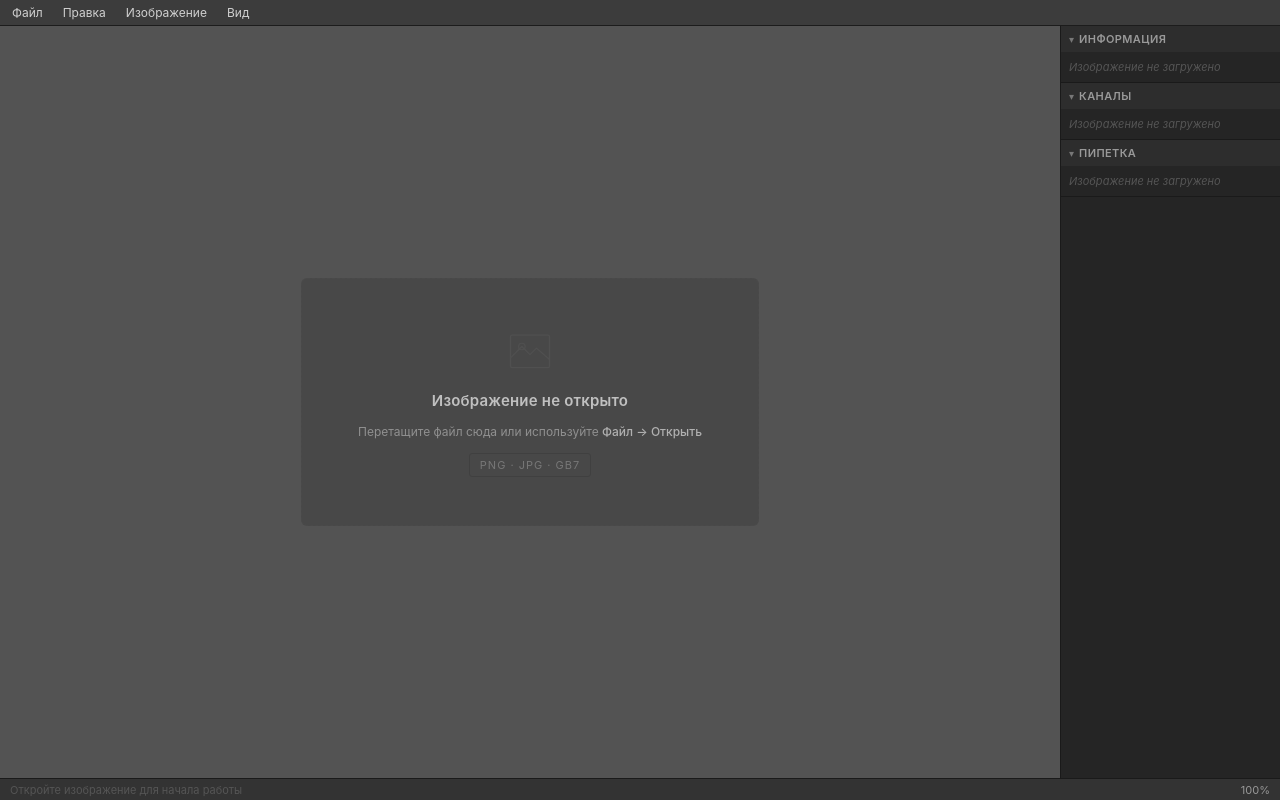
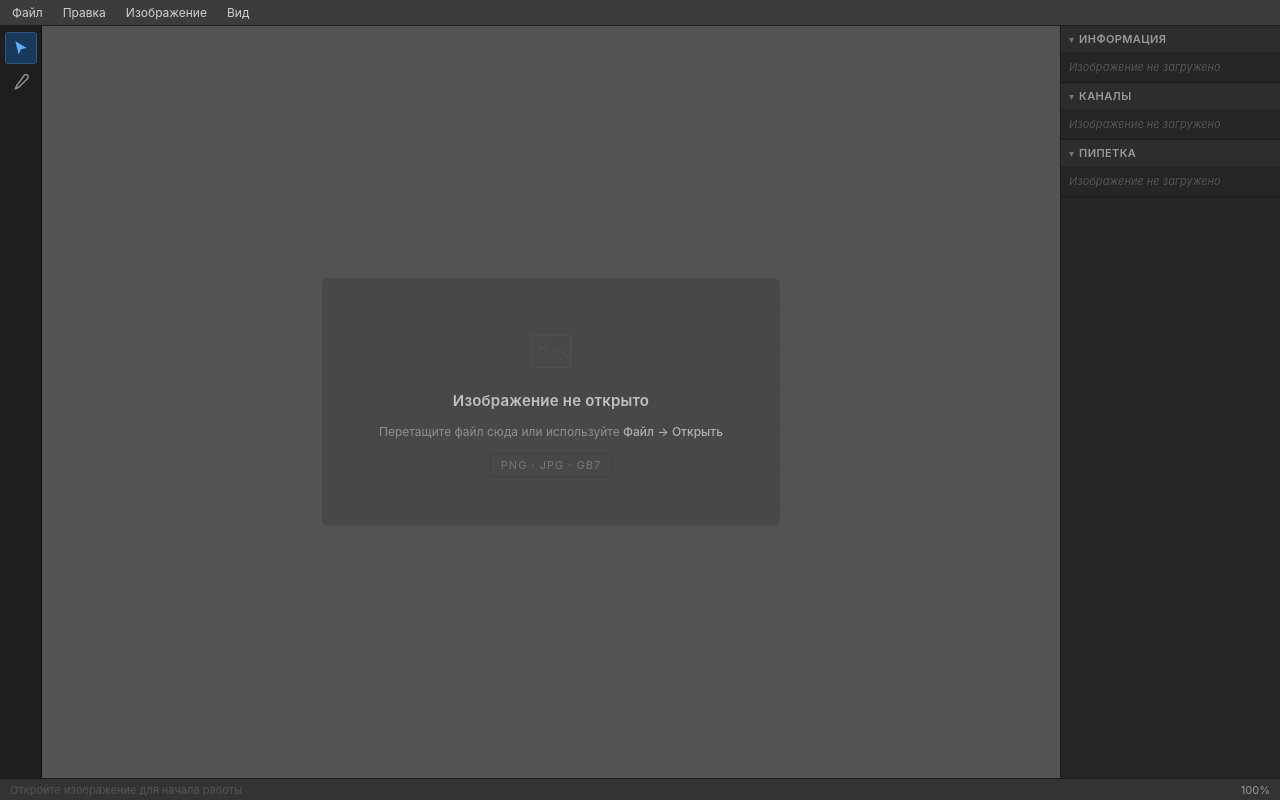
Before and after one commit to FrontendCourseMP/photoshop-98ryba4ok, a React (Vite) app: page / in a window 1280 px wide. Built offline with nearby package versions, Linux system fonts and the light colour scheme.

Commit message:
feat: добавить инструмент «Пипетка» и панель информации о пикселе

```diff
--- a/src/App.tsx
+++ b/src/App.tsx
@@ -1,7 +1,9 @@
-import { useState, useRef } from 'react';
-import type { ImageState } from './types';
+import { useState, useRef, useEffect } from 'react';
+import type { ImageState, ChannelId, PickedPixel, ActiveTool } from './types';
 import { decodeGB7, encodeGB7 } from './codecs/gb7';
+import { getChannelIds } from './utils/colorChannels';
 import { MenuBar } from './components/MenuBar/MenuBar';
+import { Toolbar } from './components/Toolbar/Toolbar';
 import { CanvasArea, snapZoom } from './components/CanvasArea/CanvasArea';
 import { RightPanel } from './components/RightPanel/RightPanel';
 import { StatusBar } from './components/StatusBar/StatusBar';
@@ -19,7 +21,38 @@ function App() {
   });
   const [error, setError] = useState<string | null>(null);
   const [zoom, setZoom] = useState(100);
+  const [activeChannels, setActiveChannels] = useState<Set<ChannelId>>(new Set());
+  const [activeTool, setActiveTool] = useState<ActiveTool>('pointer');
+  const [pickedPixel, setPickedPixel] = useState<PickedPixel | null>(null);
   const fileInputRef = useRef<HTMLInputElement>(null);
+
+  // Reset channels when a new image is loaded
+  useEffect(() => {
+    if (image.colorDepth !== null) {
+      setActiveChannels(new Set(getChannelIds(image.colorDepth)));
+    }
+    setPickedPixel(null);
+  }, [image.data]);
+
+  const handleChannelToggle = (channelId: ChannelId) => {
+    if (!image.colorDepth) return;
+    const available = getChannelIds(image.colorDepth);
+
+    setActiveChannels((prev) => {
+      if (channelId === 'composite') {
+        // Composite re-enables all channels
+        return new Set(available);
+      }
+      const next = new Set(prev);
+      if (next.has(channelId)) {
+        if (next.size === 1) return prev; // keep at least one channel visible
+        next.delete(channelId);
+      } else {
+        next.add(channelId);
+      }
+      return next;
+    });
+  };
 
   const handleOpenDialog = () => {
     fileInputRef.current?.click();
@@ -115,14 +148,6 @@ function App() {
   const handleSaveAsPNG = () => downloadAs('png');
   const handleSaveAsJPG = () => downloadAs('jpg');
 
-  useHotkeys({
-    'o': handleOpenDialog,
-    's': () => { if (image.data) handleSaveAsPNG(); },
-    '=': () => setZoom((z) => snapZoom(z, 'in')),
-    '+': () => setZoom((z) => snapZoom(z, 'in')),
-    '-': () => setZoom((z) => snapZoom(z, 'out')),
-    '0': () => setZoom(100),
-  });
   const handleSaveAsGB7 = () => {
     if (!image.data) return;
     const bytes = encodeGB7(image.data);
@@ -135,6 +160,16 @@ function App() {
     a.click();
     URL.revokeObjectURL(url);
   };
+
+  useHotkeys({
+    'o': handleOpenDialog,
+    's': () => { if (image.data) handleSaveAsPNG(); },
+    '=': () => setZoom((z) => snapZoom(z, 'in')),
+    '+': () => setZoom((z) => snapZoom(z, 'in')),
+    '-': () => setZoom((z) => snapZoom(z, 'out')),
+    '0': () => setZoom(100),
+    'i': () => setActiveTool((t) => t === 'eyedropper' ? 'pointer' : 'eyedropper'),
+  });
 
   return (
     <div className={styles.app}>
@@ -155,6 +190,8 @@ function App() {
       />
 
       <div className={styles.workArea}>
+        <Toolbar activeTool={activeTool} onToolChange={setActiveTool} />
+
         <CanvasArea
           imageData={image.data ?? undefined}
           zoom={zoom}
@@ -162,7 +199,12 @@ function App() {
           error={error}
           onDrop={processFile}
           onOpenFile={handleOpenDialog}
+          activeChannels={activeChannels}
+          colorDepth={image.colorDepth ?? undefined}
+          activeTool={activeTool}
+          onPixelPick={setPickedPixel}
         />
+
         <RightPanel
           {...(image.data !== null
             ? {
@@ -172,6 +214,10 @@ function App() {
                 colorDepth: image.colorDepth!,
                 fileName: image.fileName!,
                 format: image.format!,
+                imageData: image.data,
+                activeChannels,
+                onChannelToggle: handleChannelToggle,
+                pickedPixel,
               }
             : { hasImage: false as const })}
         />
--- /dev/null
+++ b/src/components/EyedropperInfo/EyedropperInfo.module.css
@@ -0,0 +1,51 @@
+.hint {
+  font-size: 11px;
+  color: #555555;
+  font-style: italic;
+}
+
+.info {
+  display: flex;
+  flex-direction: column;
+  gap: 8px;
+}
+
+.swatchRow {
+  display: flex;
+  align-items: center;
+  gap: 8px;
+}
+
+.swatch {
+  display: inline-block;
+  width: 28px;
+  height: 28px;
+  border-radius: 3px;
+  border: 1px solid #404040;
+  flex-shrink: 0;
+}
+
+.hex {
+  font-size: 12px;
+  color: #cccccc;
+  font-family: monospace;
+  letter-spacing: 0.5px;
+}
+
+.list {
+  display: grid;
+  grid-template-columns: auto 1fr;
+  gap: 2px 10px;
+  margin: 0;
+}
+
+.list dt {
+  font-size: 11px;
+  color: #6a6a6a;
+}
+
+.list dd {
+  font-size: 11px;
+  color: #cccccc;
+  font-family: monospace;
+}
--- /dev/null
+++ b/src/components/EyedropperInfo/EyedropperInfo.tsx
@@ -0,0 +1,41 @@
+import React from 'react';
+import type { PickedPixel } from '../../types';
+import styles from './EyedropperInfo.module.css';
+
+interface EyedropperInfoProps {
+  pixel: PickedPixel | null;
+}
+
+function swatch(r: number, g: number, b: number) {
+  return `rgb(${r},${g},${b})`;
+}
+
+export const EyedropperInfo: React.FC<EyedropperInfoProps> = ({ pixel }) => {
+  if (!pixel) {
+    return <p className={styles.hint}>Выберите инструмент «Пипетка» и кликните по изображению</p>;
+  }
+
+  const { x, y, r, g, b, a, lab } = pixel;
+
+  return (
+    <div className={styles.info}>
+      <div className={styles.swatchRow}>
+        <span className={styles.swatch} style={{ background: swatch(r, g, b) }} />
+        <span className={styles.hex}>
+          #{r.toString(16).padStart(2, '0')}{g.toString(16).padStart(2, '0')}{b.toString(16).padStart(2, '0')}
+        </span>
+      </div>
+      <dl className={styles.list}>
+        <dt>X</dt><dd>{x}</dd>
+        <dt>Y</dt><dd>{y}</dd>
+        <dt>R</dt><dd>{r}</dd>
+        <dt>G</dt><dd>{g}</dd>
+        <dt>B</dt><dd>{b}</dd>
+        <dt>A</dt><dd>{a}</dd>
+        <dt>L*</dt><dd>{lab.L}</dd>
+        <dt>a*</dt><dd>{lab.a}</dd>
+        <dt>b*</dt><dd>{lab.b}</dd>
+      </dl>
+    </div>
+  );
+};
--- /dev/null
+++ b/src/components/Toolbar/Toolbar.module.css
@@ -0,0 +1,40 @@
+.toolbar {
+  width: 42px;
+  background: #1e1e1e;
+  border-right: 1px solid #111;
+  display: flex;
+  flex-direction: column;
+  align-items: center;
+  padding: 6px 0;
+  gap: 2px;
+  flex-shrink: 0;
+}
+
+.btn {
+  width: 32px;
+  height: 32px;
+  border: 1px solid transparent;
+  border-radius: 3px;
+  background: transparent;
+  color: #909090;
+  display: flex;
+  align-items: center;
+  justify-content: center;
+  cursor: pointer;
+  transition: background 0.1s, color 0.1s;
+}
+
+.btn:hover {
+  background: #2e2e2e;
+  color: #d0d0d0;
+}
+
+.btnActive {
+  background: #1a3a5c;
+  border-color: #2a5a8c;
+  color: #5aafff;
+}
+
+.btnActive:hover {
+  background: #1a3a5c;
+}
--- /dev/null
+++ b/src/components/Toolbar/Toolbar.tsx
@@ -0,0 +1,51 @@
+import React from 'react';
+import type { ActiveTool } from '../../types';
+import styles from './Toolbar.module.css';
+
+interface ToolbarProps {
+  activeTool: ActiveTool;
+  onToolChange: (tool: ActiveTool) => void;
+}
+
+function PointerIcon() {
+  return (
+    <svg viewBox="0 0 16 16" fill="none" width="18" height="18">
+      <path d="M3 2l10 6-5 1-2 5L3 2z" fill="currentColor" />
+    </svg>
+  );
+}
+
+function EyedropperIcon() {
+  return (
+    <svg viewBox="0 0 16 16" fill="none" width="18" height="18">
+      <path
+        d="M11 2a2 2 0 0 1 2.83 2.83L6 12.66 3 14l1.34-3L11 2z"
+        stroke="currentColor"
+        strokeWidth="1.3"
+        strokeLinejoin="round"
+      />
+      <circle cx="3.5" cy="13.5" r="1" fill="currentColor" />
+    </svg>
+  );
+}
+
+export const Toolbar: React.FC<ToolbarProps> = ({ activeTool, onToolChange }) => {
+  return (
+    <aside className={styles.toolbar}>
+      <button
+        className={`${styles.btn} ${activeTool === 'pointer' ? styles.btnActive : ''}`}
+        onClick={() => onToolChange('pointer')}
+        title="Указатель (V)"
+      >
+        <PointerIcon />
+      </button>
+      <button
+        className={`${styles.btn} ${activeTool === 'eyedropper' ? styles.btnActive : ''}`}
+        onClick={() => onToolChange('eyedropper')}
+        title="Пипетка (I)"
+      >
+        <EyedropperIcon />
+      </button>
+    </aside>
+  );
+};
```
Also changed, not shown: src/App.module.css (line endings or trailing spaces).
